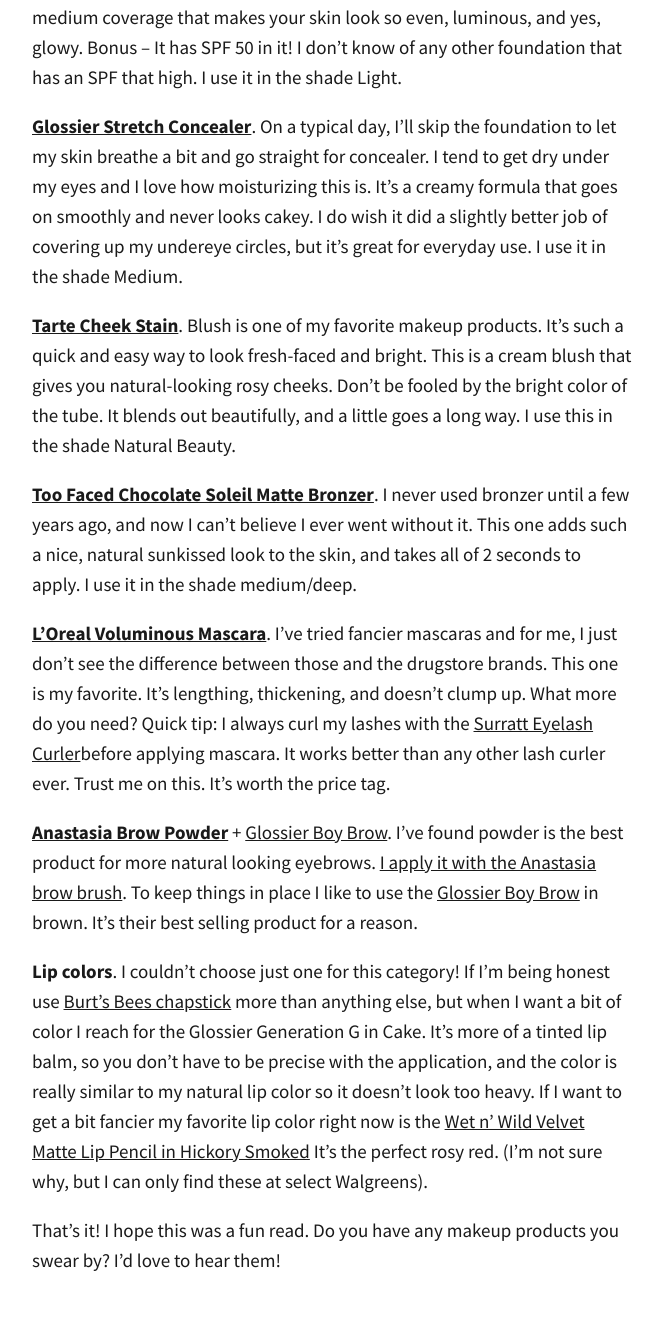
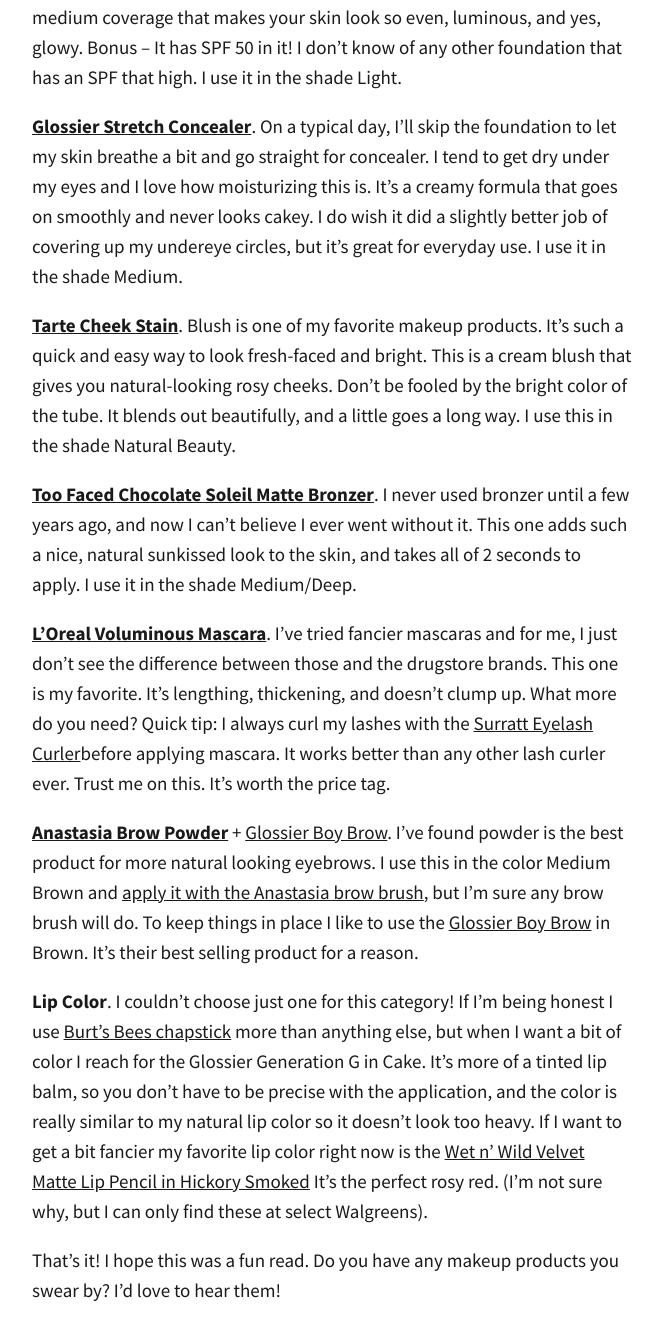
Before and after one commit to totiffany/totiffany.github.io, a Jekyll site: the page built from _posts/2018-07-19-My-Everyday-Makeup-Routine.md, in a window 1280 px wide and 1400 px high, scrolled down 1077 px. Shown: the top 1340 px of the window, without its empty margins (308-970 px from the left). Built offline with Jekyll 4.4.1, drawn with Linux system fonts in a browser that asks for light colours; our own code applies the rules of GitHub Pages for plain Markdown files; comment, search, counter and statistics services are not loaded.

Commit message:
Update 2018-07-19-My-Everyday-Makeup-Routine.md

```diff
--- a/_posts/2018-07-19-My-Everyday-Makeup-Routine.md
+++ b/_posts/2018-07-19-My-Everyday-Makeup-Routine.md
@@ -20,12 +20,12 @@ Years later – I'm still growing my eyebrows back in, and I tend to avoid eyeli
 
 [**Tarte Cheek Stain**](https://tartecosmetics.com/en_US/makeup/cheeks/blush-cheek-stain/cheek-stain/278.html?dwvar_278_color=natural%20beauty%20%28sheer%20rosy%20red%29&cgid=blush-cheekstain#start=7 ). Blush is one of my favorite makeup products. It's such a quick and easy way to look fresh-faced and bright. This is a cream blush that gives you natural-looking rosy cheeks. Don't be fooled by the bright color of the tube. It blends out beautifully, and a little goes a long way. I use this in the shade Natural Beauty.
 
-[**Too Faced Chocolate Soleil Matte Bronzer**](https://www.sephora.com/product/chocolate-soleil-medium-deep-matte-bronzer-P229406?skuId=2064442&om_mmc=ppc-GG_1165716884_53825915260_aud-299050439958:pla-418043627462_2064442_257731948316_9031944_c&country_switch=us&lang=en&gclid=CMHVmYDwrNwCFWGPxQId08cAlw&gclsrc=ds). I never used bronzer until a few years ago, and now I can't believe I ever went without it. This one adds such a nice, natural sunkissed look to the skin, and takes all of 2 seconds to apply. I use it in the shade medium/deep.
+[**Too Faced Chocolate Soleil Matte Bronzer**](https://www.sephora.com/product/chocolate-soleil-medium-deep-matte-bronzer-P229406?skuId=2064442&om_mmc=ppc-GG_1165716884_53825915260_aud-299050439958:pla-418043627462_2064442_257731948316_9031944_c&country_switch=us&lang=en&gclid=CMHVmYDwrNwCFWGPxQId08cAlw&gclsrc=ds). I never used bronzer until a few years ago, and now I can't believe I ever went without it. This one adds such a nice, natural sunkissed look to the skin, and takes all of 2 seconds to apply. I use it in the shade Medium/Deep.
 
 [**L'Oreal Voluminous Mascara**](https://www.amazon.com/gp/product/B004BIZ0PM/ref=as_li_tl?ie=UTF8&camp=1789&creative=9325&creativeASIN=B004BIZ0PM&linkCode=as2&tag=redletterda04-20&linkId=25097545d6e92bf62e3e818c99fc7081). I've tried fancier mascaras and for me, I just don't see the difference between those and the drugstore brands. This one is my favorite. It's lengthing, thickening, and doesn't clump up. What more do you need? Quick tip: I always curl my lashes with the [Surratt Eyelash Curler](https://www.sephora.com/product/relevee-lash-curler-P394163?skuId=1673482&icid2=products%20grid:p394163)before applying mascara. It works better than any other lash curler ever. Trust me on this. It's worth the price tag.
 
-[**Anastasia Brow Powder**](https://www.sephora.com/product/brow-powder-duo-P69300?skuId=929778&om_mmc=ppc-GG_1165716881_53825938700_aud-299050440478:pla-419487263469_929778_257731947962_9031944_c&country_switch=us&lang=en&gclid=CPCor-XyrNwCFaOhZQodn54Mdg&gclsrc=ds) + [Glossier Boy Brow](https://glossier.com?g_ref=8b6dce93f5bd81). I've found powder is the best product for more natural looking eyebrows. [I apply it with the Anastasia brow brush](https://www.amazon.com/gp/product/B0149KGY3S/ref=as_li_tl?ie=UTF8&camp=1789&creative=9325&creativeASIN=B0149KGY3S&linkCode=as2&tag=redletterda04-20&linkId=fddfdae1224bfdb3902005778477baea). To keep things in place I like to use the [Glossier Boy Brow](https://glossier.com?g_ref=8b6dce93f5bd81) in brown. It's their best selling product for a reason.
+[**Anastasia Brow Powder**](https://www.sephora.com/product/brow-powder-duo-P69300?skuId=929778&om_mmc=ppc-GG_1165716881_53825938700_aud-299050440478:pla-419487263469_929778_257731947962_9031944_c&country_switch=us&lang=en&gclid=CPCor-XyrNwCFaOhZQodn54Mdg&gclsrc=ds) + [Glossier Boy Brow](https://glossier.com?g_ref=8b6dce93f5bd81). I've found powder is the best product for more natural looking eyebrows. I use this in the color Medium Brown and [apply it with the Anastasia brow brush](https://www.amazon.com/gp/product/B0149KGY3S/ref=as_li_tl?ie=UTF8&camp=1789&creative=9325&creativeASIN=B0149KGY3S&linkCode=as2&tag=redletterda04-20&linkId=fddfdae1224bfdb3902005778477baea), but I'm sure any brow brush will do. To keep things in place I like to use the [Glossier Boy Brow](https://glossier.com?g_ref=8b6dce93f5bd81) in Brown. It's their best selling product for a reason.
 
-**Lip colors**. I couldn't choose just one for this category! If I'm being honest use [Burt's Bees chapstick](https://www.amazon.com/gp/product/B00076TOUO/ref=as_li_tl?ie=UTF8&camp=1789&creative=9325&creativeASIN=B00076TOUO&linkCode=as2&tag=redletterda04-20&linkId=b5df0be9276ac5ca57636f669522df89) more than anything else, but when I want a bit of color I reach for the Glossier Generation G in Cake. It's more of a tinted lip balm, so you don't have to be precise with the application, and the color is really similar to my natural lip color so it doesn't look too heavy. If I want to get a bit fancier my favorite lip color right now is the [Wet n' Wild Velvet Matte Lip Pencil in Hickory Smoked](https://www.wetnwildbeauty.com/lips/lip-color/naked-protest-velvet-matte-lip-color.html) It's the perfect rosy red. (I'm not sure why, but I can only find these at select Walgreens).
+**Lip Color**. I couldn't choose just one for this category! If I'm being honest I use [Burt's Bees chapstick](https://www.amazon.com/gp/product/B00076TOUO/ref=as_li_tl?ie=UTF8&camp=1789&creative=9325&creativeASIN=B00076TOUO&linkCode=as2&tag=redletterda04-20&linkId=b5df0be9276ac5ca57636f669522df89) more than anything else, but when I want a bit of color I reach for the Glossier Generation G in Cake. It's more of a tinted lip balm, so you don't have to be precise with the application, and the color is really similar to my natural lip color so it doesn't look too heavy. If I want to get a bit fancier my favorite lip color right now is the [Wet n' Wild Velvet Matte Lip Pencil in Hickory Smoked](https://www.wetnwildbeauty.com/lips/lip-color/naked-protest-velvet-matte-lip-color.html) It's the perfect rosy red. (I'm not sure why, but I can only find these at select Walgreens).
 
 That's it! I hope this was a fun read. Do you have any makeup products you swear by? I'd love to hear them!
```
